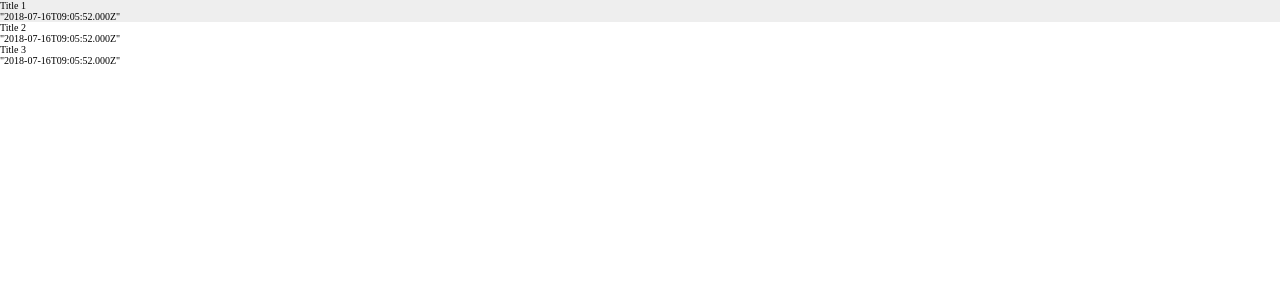
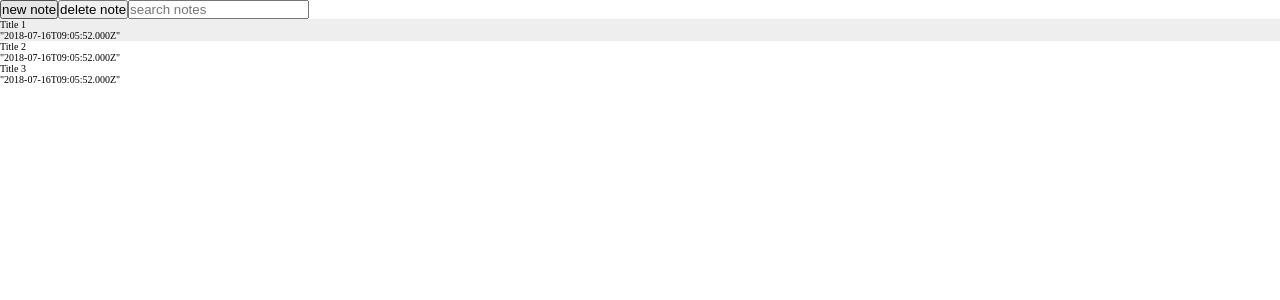
Before and after one commit to faniepotgieter/react-redux-notes, a React (Create React App) app: page / in a window 1280 px wide. Shown: the top 300 px of the page. Built offline with nearby package versions, Linux system fonts and the light colour scheme.

Commit message:
add a menu component

```diff
--- a/src/components/App.js
+++ b/src/components/App.js
@@ -1,10 +1,12 @@
 import React, { Component } from "react";
 import NotesList from "./NotesList";
+import Menu from "./Menu";
 
 class App extends Component {
   render() {
     return (
       <div>
+        <Menu />
         <NotesList />
       </div>
     );
--- /dev/null
+++ b/src/components/Menu.js
@@ -0,0 +1,15 @@
+import React, { Component } from "react";
+
+class Menu extends Component {
+  render() {
+    return (
+      <div className="menu">
+        <button>new note</button>
+        <button>delete note</button>
+        <input type="text" placeholder="search notes" />
+      </div>
+    );
+  }
+}
+
+export default Menu;
```
